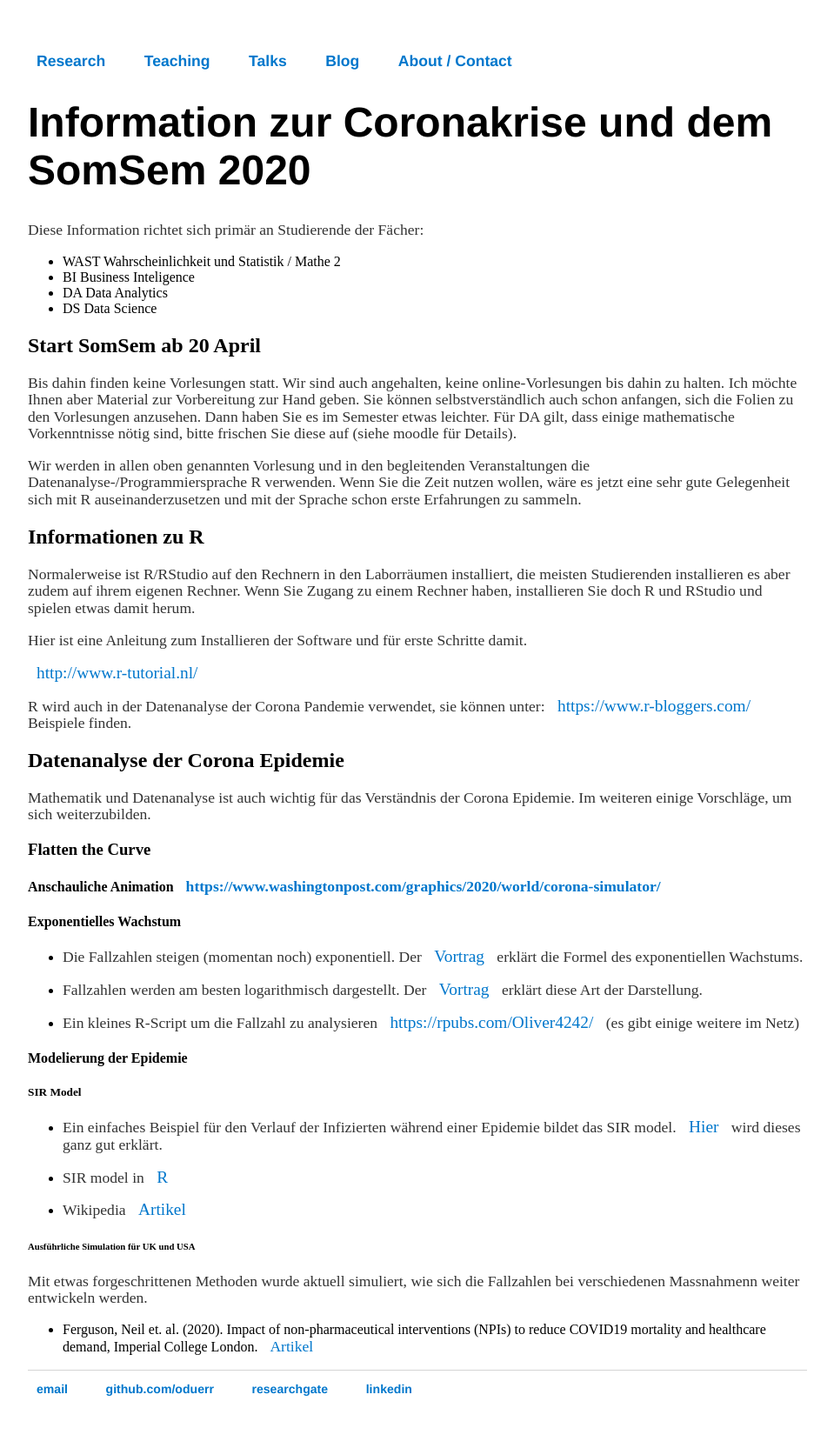
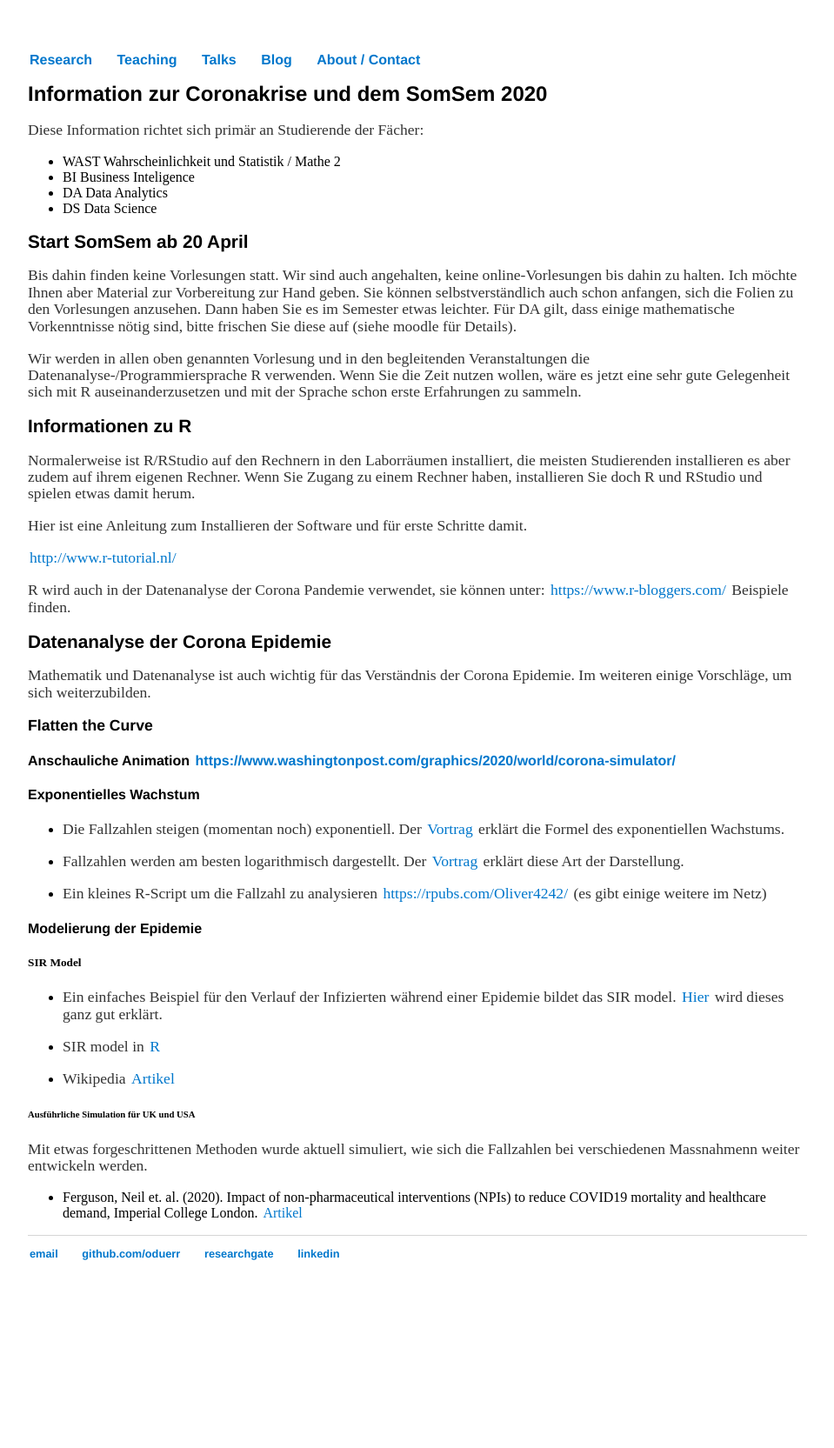
Before and after one commit to oduerr/oduerr.github.io, a Jekyll site: the page built from teaching/corona/index.md, in a window 1280 px wide. Shown: the whole page at 87% size, without its empty margins (160-1119 px from the left). Built offline with Jekyll 4.4.1, drawn with Linux system fonts in a browser that asks for light colours; after the commit the page ends 1509 px from its top, so only the background shows below that.

Commit message:
Update main.css

```diff
--- a/css/main.css
+++ b/css/main.css
@@ -15,16 +15,31 @@
 a {
     text-decoration: none;
     color: #0077cc;
-    font-size: 1.1em;
-    padding: 5px 10px;
-    border-radius: 4px;
+    font-size: 1.em;
+    padding: 2px 2px;
+    border-radius: 1px;
 }
 a:hover {
     text-decoration: underline;
 }
 h1 {
-    font-size: 3em;
-    font-family: 'Helvetica', 'Arial', 'Sans-Serif';
+    font-size: 1.5em;
+    font-family: 'Helvetica', 'Arial', Sans-Serif;
+}
+
+h2 {
+    font-size: 1.3em;
+    font-family: 'Helvetica', 'Arial', Sans-Serif;
+}
+
+h3 {
+    font-size: 1.1em;
+    font-family: 'Helvetica', 'Arial', Sans-Serif;
+}
+
+h4 {
+    font-size: 1em;
+    font-family: 'Helvetica', 'Arial', Sans-Serif;
 }
 p {
     font-size: 1.1em;
```
